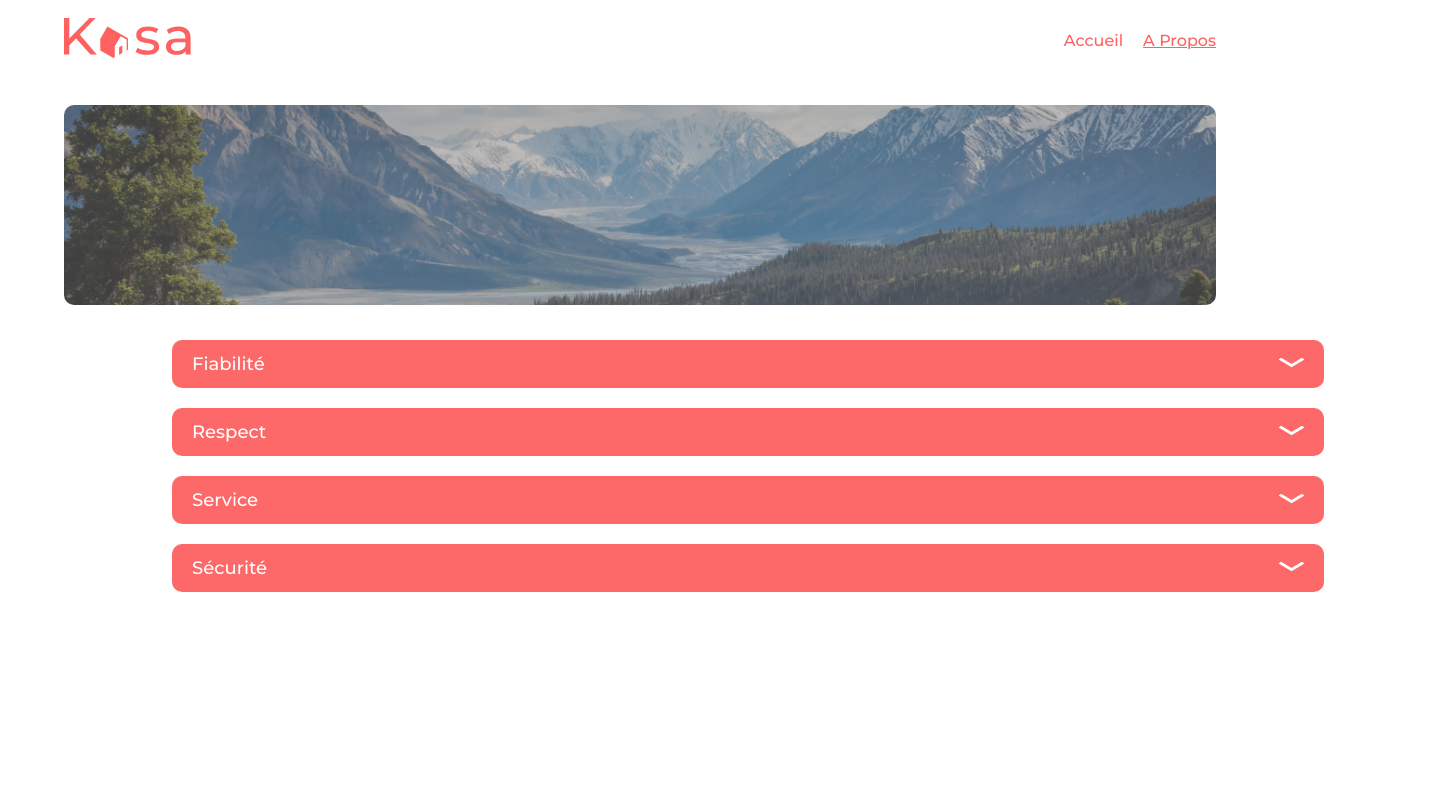
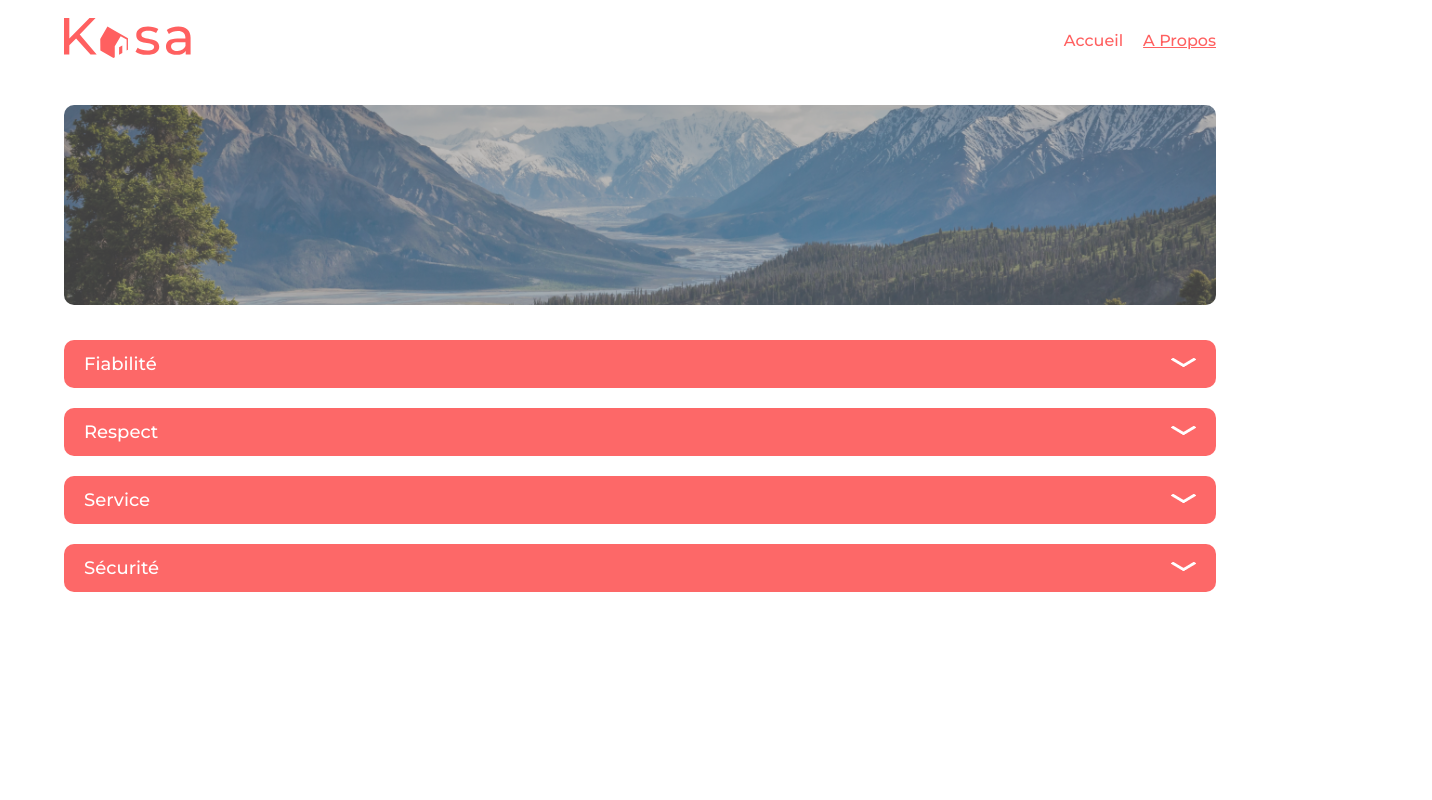
Before and after one commit to AugustinCoirre/Projet-Kasa, a React (Create React App) app in the folder kasa/: page /about in a window 1280 px wide. Shown: the top 800 px of the page, 1432 px wide, since content can reach past the window. Built offline with nearby package versions, Linux system fonts and the light colour scheme.

Commit message:
responsive desktop about

```diff
--- a/kasa/src/styles/About.css
+++ b/kasa/src/styles/About.css
@@ -2,7 +2,6 @@
     display: flex;
     color: #ff6060;
     flex-direction: column;
-    padding-inline: 108px;
     margin-top: 15px;
     width: 90%;
     margin-left: 5%;
```
